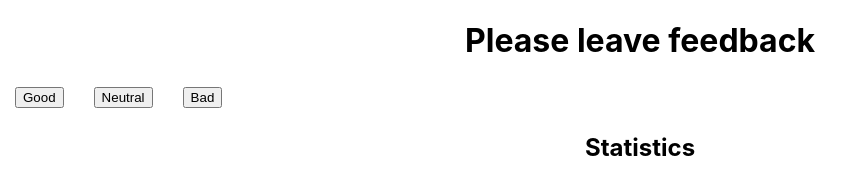
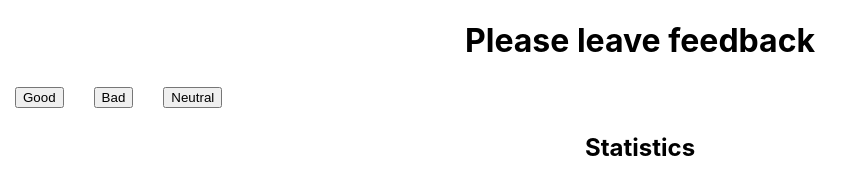
Before and after one commit to NataFilina/goit-react-hw-04-feedback, a React (Create React App) app: page / in a window 1280 px wide. Shown: the top 177 px of the page, without its empty margins (0-863 px from the left). Built offline with nearby package versions, Linux system fonts and the light colour scheme.

Commit message:
рефакторинг коду

```diff
--- a/src/components/App.jsx
+++ b/src/components/App.jsx
@@ -1,46 +1,51 @@
-import { Component } from 'react';
+import React from 'react';
+import { useState } from 'react';
 import { Section } from './Section/Section';
 import { Statistics } from './Statistics/Statistics';
 import { FeedbackOptions } from './FeedbackOptions/FeedbackOptions';
 
-export class App extends Component {
-  state = {
-    good: 0,
-    neutral: 0,
-    bad: 0,
+export const App = () => {
+  const [good, setGood] = useState(0);
+  const [neutral, setNeutral] = useState(0);
+  const [bad, setBad] = useState(0);
+
+  const handleLeaveFeedback = event => {
+    switch (event.target.textContent) {
+      case 'good':
+        setGood(prevState => prevState + 1);
+        break;
+      case 'neutral':
+        setNeutral(prevState => prevState + 1);
+        break;
+      case 'bad':
+        setBad(prevState => prevState + 1);
+        break;
+    }
   };
-  handleLeaveFeedback = event => {
-    this.setState(prevState => ({
-      [event.target.textContent]: prevState[event.target.textContent] + 1,
-    }));
+
+  const countTotalFeedback = () => {
+    return good + bad + neutral;
   };
-  countTotalFeedback = () => {
-    return this.state.good + this.state.bad + this.state.neutral;
+  const countPositiveFeedbackPercentage = () => {
+    return Math.round((good * 100) / countTotalFeedback());
   };
-  countPositiveFeedbackPercentage = () => {
-    return Math.round((this.state.good * 100) / this.countTotalFeedback());
-  };
-  render() {
-    const { good, bad, neutral } = this.state;
+
   return (
     <Section title="Please leave feedback">
       <FeedbackOptions
-          options={Object.keys(this.state)}
-          onLeaveFeedback={this.handleLeaveFeedback}
+        options={['good', 'bad', 'neutral']}
+        onLeaveFeedback={handleLeaveFeedback}
       />
       <Statistics
-          state={this.state}
+        // state={this.state}
         good={good}
         neutral={neutral}
         bad={bad}
-          total={this.countTotalFeedback()}
+        total={countTotalFeedback()}
         positiveFeedback={
-            this.countTotalFeedback()
-              ? this.countPositiveFeedbackPercentage()
-              : 0
+          countTotalFeedback() ? countPositiveFeedbackPercentage() : 0
         }
       />
     </Section>
   );
-  }
-}
+};
```
Lines whose indentation alone changed are shown as unchanged.
